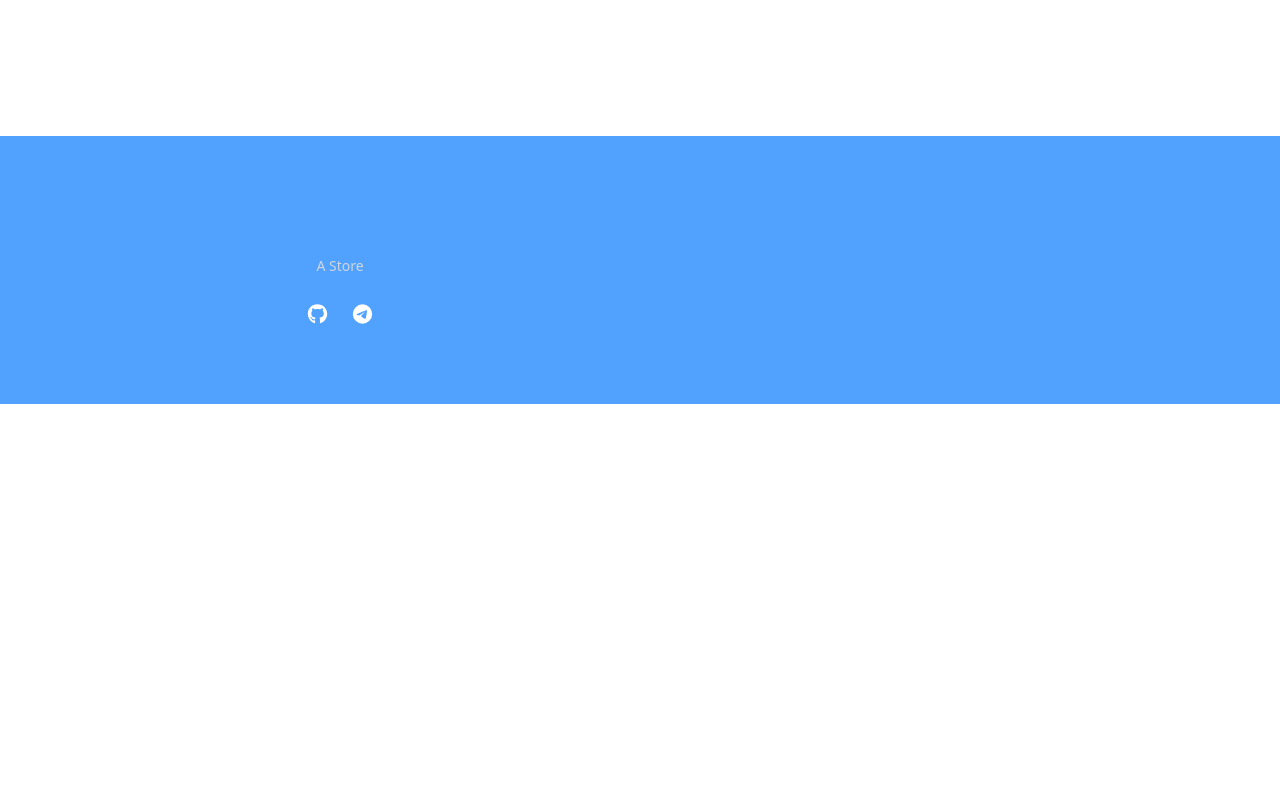
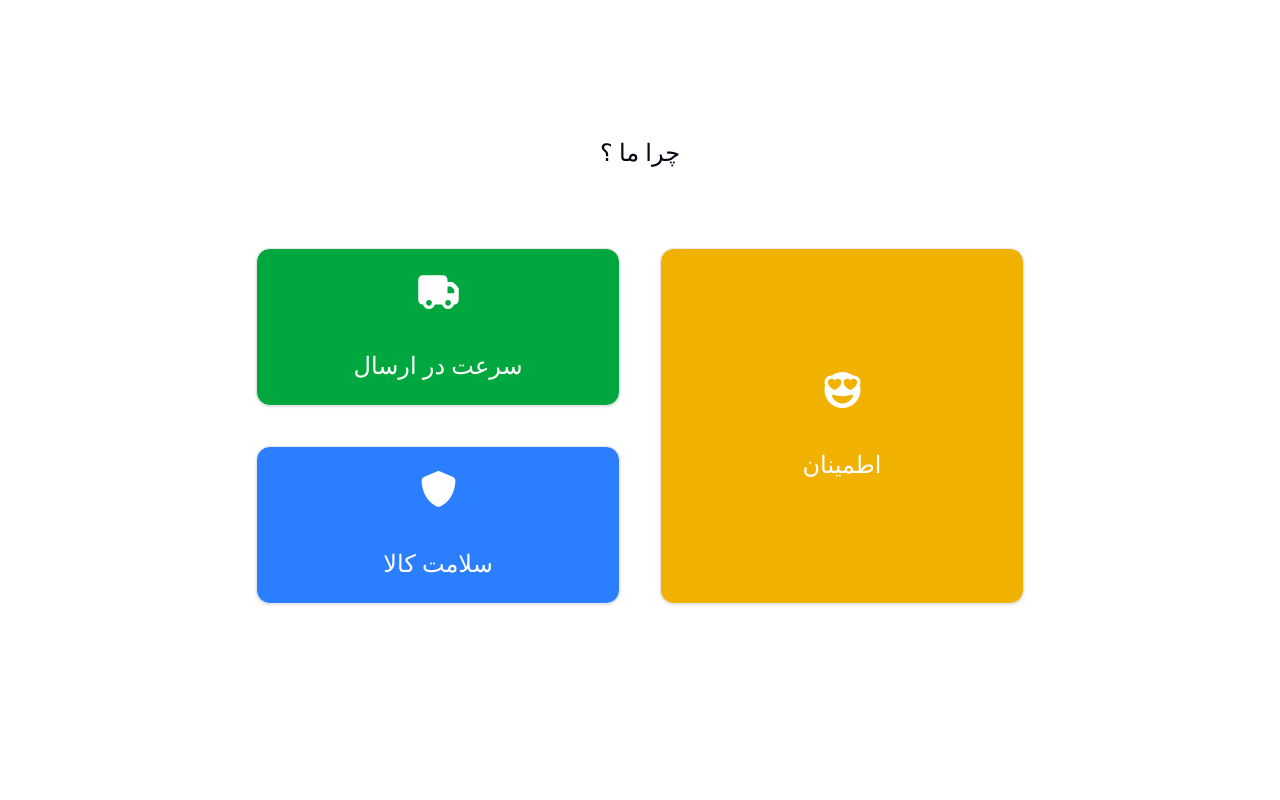
Before and after one commit to iamaloneforever/frontend, a Next.js app: page /home in a window 1280 px wide. Shown: the part 1540-2340 px from the top of the page. Before the commit the page ends 1944 px from the top, so only its background shows below. Built offline with nearby package versions, Linux system fonts and the light colour scheme.

Commit message:
add Benefit Component and fixed Hero,s height

```diff
--- /dev/null
+++ b/app/home/components/Benefits.tsx
@@ -0,0 +1,93 @@
+"use client";
+import { Card, CardContent, CardHeader } from "@/components/ui/card";
+import {
+  faFaceGrinHearts,
+  faShield,
+  faShoppingCart,
+  faTruck,
+} from "@fortawesome/free-solid-svg-icons";
+import { FontAwesomeIcon } from "@fortawesome/react-fontawesome";
+import { useGSAP } from "@gsap/react";
+import gsap from "gsap";
+import { motion } from "motion/react";
+import React from "react";
+
+const MotionCard = motion.create(Card);
+
+export default function Benefits() {
+const container = React.useRef(null);
+
+useGSAP(() => {
+  gsap.from(".CardA", {
+    y: 20,
+    opacity: 0,
+    stagger: 0.3,
+    scrollTrigger: {
+      trigger: ".benefits-grid",
+      start: "top 80%",
+      end: "bottom 30%",
+
+    },
+  });
+});
+
+
+
+  return (
+    <div className="flex flex-col items-center justify-center">
+      <h1 className="text-center text-2xl">چرا ما ؟</h1>
+      <div className="grid benefits-grid lg:grid-cols-2 lg:grid-rows-3 my-20  gap-10 w-[60vw]">
+        <MotionCard
+          initial={{ scale: 1 }}
+          whileHover={{
+            scale: 1.1,
+            y: -10,
+            x: -10,
+            backgroundColor: "#30a145",
+            boxShadow: "10px 10px 20px #30a145",
+          }}
+          className="bg-green-600 CardA text-white"
+        >
+          <CardHeader className="flex flex-col gap-10 items-center">
+            <FontAwesomeIcon icon={faTruck} className="text-4xl" />
+            <h1 className="text-2xl">سرعت در ارسال</h1>
+          </CardHeader>
+        </MotionCard>
+
+        <MotionCard
+          className="row-span-2 bg-yellow-500 CardA text-white"
+          initial={{ scale: 1 }}
+          whileHover={{
+            scale: 1.1,
+            y: -10,
+            x: -10,
+            backgroundColor: "#F9B806",
+            boxShadow: "10px 10px 20px #F9B806",
+          }}
+        >
+          <CardContent className="flex flex-col  gap-10 h-full justify-center items-center">
+            <FontAwesomeIcon icon={faFaceGrinHearts} className="text-4xl" />
+            <h1 className="text-2xl">اطمینان</h1>
+          </CardContent>
+        </MotionCard>
+
+        <MotionCard
+          className="bg-blue-500 CardA text-white"
+          initial={{ scale: 1 }}
+          whileHover={{
+            scale: 1.1,
+            y: -10,
+            x: -10,
+            backgroundColor: "#3385FF",
+            boxShadow: "10px 10px 20px #3385FF",
+          }}
+        >
+          <CardHeader className="flex flex-col gap-10 items-center">
+            <FontAwesomeIcon icon={faShield} className="text-4xl" />
+            <h1 className="text-2xl">سلامت کالا</h1>
+          </CardHeader>
+        </MotionCard>
+      </div>
+    </div>
+  );
+}
--- a/app/home/components/Hero.tsx
+++ b/app/home/components/Hero.tsx
@@ -63,7 +63,7 @@ export default function Hero() {
     <Carousel>
       <CarouselContent className="Box">
         <CarouselItem>
-          <div className="bg-red-400 Text lg:h-[60vh]  h-[80vh] py-20 grid text-white grid-cols-1 gap-10 lg:grid-cols-2 w-full">
+          <div className="bg-red-400 Text lg:h-[60vh]  h-[100vh] py-20 grid text-white grid-cols-1 gap-10 lg:grid-cols-2 w-full">
             <div className="flex p-10 space-y-5 flex-wrap items-center flex-col justify-center">
               <h1 className="font-bold text-4xl">Fly With Addias</h1>
               <p className="text-sm text-center">
@@ -87,7 +87,7 @@ export default function Hero() {
         </CarouselItem>
 
         <CarouselItem>
-          <div className="bg-blue-400 Text lg:h-[60vh] h-[80vh] py-20 grid text-white grid-cols-1 gap-10 lg:grid-cols-2 w-full">
+          <div className="bg-blue-400 Text lg:h-[60vh] h-[100vh] py-20 grid text-white grid-cols-1 gap-10 lg:grid-cols-2 w-full">
             <div className="flex p-10 space-y-5 flex-wrap items-center flex-col justify-center">
               <h1 className="font-bold text-4xl">Fly With Nike</h1>
               <p className="text-sm text-center">
--- a/app/home/page.tsx
+++ b/app/home/page.tsx
@@ -1,12 +1,16 @@
 import React from 'react'
 import Hero from './components/Hero'
 import ShowcaseProduct from './components/ShowcaseProduct'
+import Ads from './components/Ads'
+import Benefits from './components/Benefits'
 
 export default function page() {
   return (
     <div>
         <Hero/>
         <ShowcaseProduct title='تخفیف خورده ها'/>
+        <Benefits/>
+        <ShowcaseProduct title='تخفیف خورده ها'/>
     </div>
   )
 }
```
